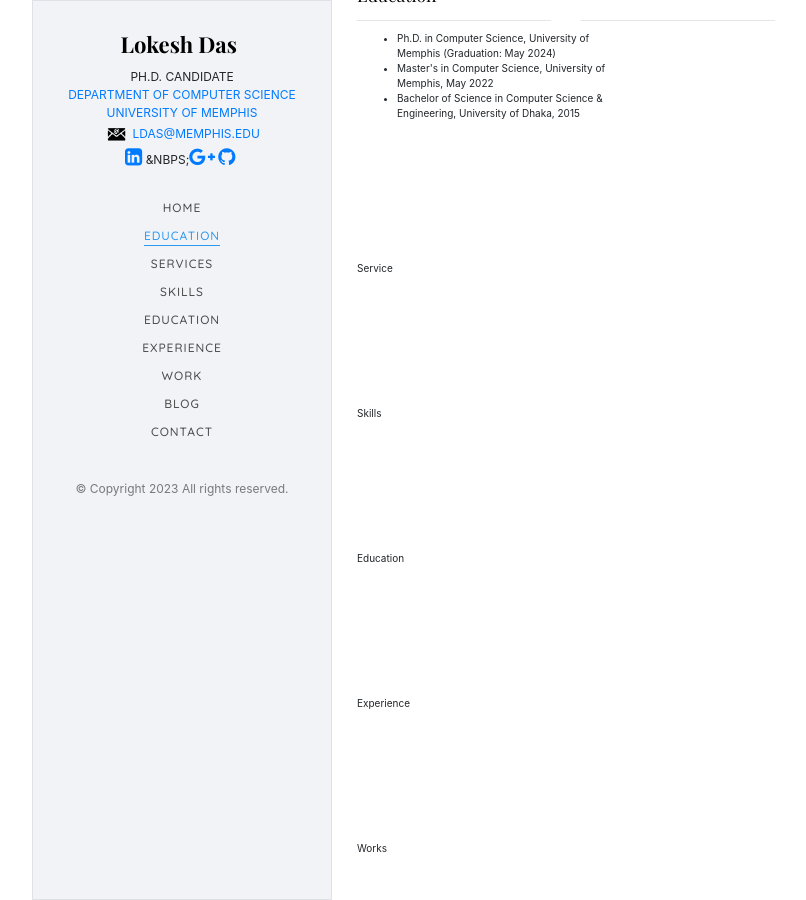
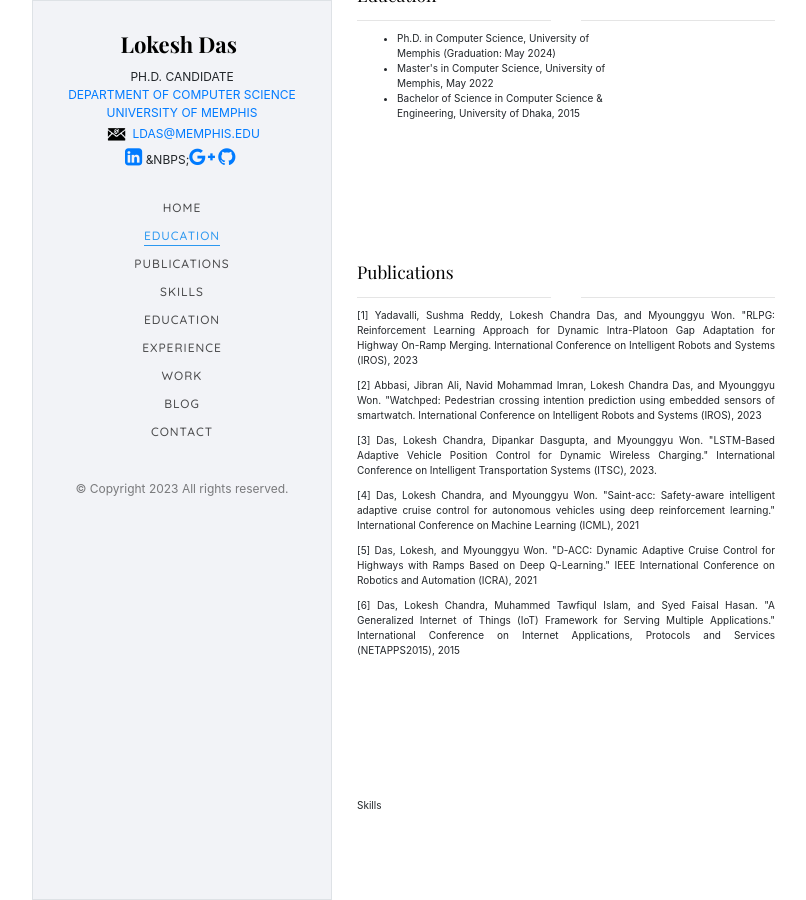
Before and after one commit to lokesh-c-das/lokesh-c-das.github.io, a Jekyll site: the page built from index.md, in a window 1280 px wide and 900 px high, scrolled down 1037 px. Shown: the whole window, without its empty margins (224-1030 px from the left). Built offline with Jekyll 4.4.1, drawn with Linux system fonts in a browser that asks for light colours; nearby versions of some CDN libraries; some web fonts are replaced; library files that are not in the unit come from our copies.

Commit message:
main contents modified

```diff
--- a/_layouts/default.html
+++ b/_layouts/default.html
@@ -70,7 +70,7 @@
           <ul>
             <li class="active"><a href="#" data-nav-section="home">Home</a></li>
             <li><a href="#" data-nav-section="about">Education</a></li>
-            <li><a href="#" data-nav-section="services">Services</a></li>
+            <li><a href="#" data-nav-section="services">Publications</a></li>
             <li><a href="#" data-nav-section="skills">Skills</a></li>
             <li><a href="#" data-nav-section="education">Education</a></li>
             <li><a href="#" data-nav-section="experience">Experience</a></li>
@@ -168,7 +168,6 @@ Copyright <script>document.write(new Date().getFullYear());</script> All rights
             </div>
             <div class="col-md-4"></div>
           </div>
-
         </div>
       </section>
 
@@ -176,7 +175,24 @@ Copyright <script>document.write(new Date().getFullYear());</script> All rights
 
       <section class="colorlib-services" data-section="services">
         <div class="colorlib-narrow-content">
-          Service
+          <div class="row">
+            <div class="col-md-5"><h3>Publications</h3></div> <div class="col-md-7"></div>
+          </div>
+
+          <div class="row">
+              <div class="col-md-6"><hr></div>
+              <div class="col-md-6"><hr></div>
+          </div>
+          <div class="row">
+            <div class="col-md-12">
+              <p class="text-justify fs-3">[1] Yadavalli, Sushma Reddy, Lokesh Chandra Das, and Myounggyu Won. "RLPG: Reinforcement Learning Approach for Dynamic Intra-Platoon Gap Adaptation for Highway On-Ramp Merging. International Conference on Intelligent Robots and Systems (IROS), 2023</p>
+              <p class="text-justify fs-3">[2] Abbasi, Jibran Ali, Navid Mohammad Imran, Lokesh Chandra Das, and Myounggyu Won. "Watchped: Pedestrian crossing intention prediction using embedded sensors of smartwatch. International Conference on Intelligent Robots and Systems (IROS), 2023</p>
+              <p class="text-justify fs-3">[3] Das, Lokesh Chandra, Dipankar Dasgupta, and Myounggyu Won. "LSTM-Based Adaptive Vehicle Position Control for Dynamic Wireless Charging." International Conference on Intelligent Transportation Systems (ITSC), 2023.</p>
+              <p class="text-justify fs-3">[4] Das, Lokesh Chandra, and Myounggyu Won. "Saint-acc: Safety-aware intelligent adaptive cruise control for autonomous vehicles using deep reinforcement learning." International Conference on Machine Learning (ICML), 2021</p>
+              <p class="text-justify fs-3">[5] Das, Lokesh, and Myounggyu Won. "D-ACC: Dynamic Adaptive Cruise Control for Highways with Ramps Based on Deep Q-Learning." IEEE International Conference on Robotics and Automation (ICRA), 2021</p>
+              <p class="text-justify fs-3">[6] Das, Lokesh Chandra, Muhammed Tawfiqul Islam, and Syed Faisal Hasan. "A Generalized Internet of Things (IoT) Framework for Serving Multiple Applications." International Conference on Internet Applications, Protocols and Services (NETAPPS2015), 2015</p>
+            </div>
+          </div>
         </div>
       </section>
 
```
